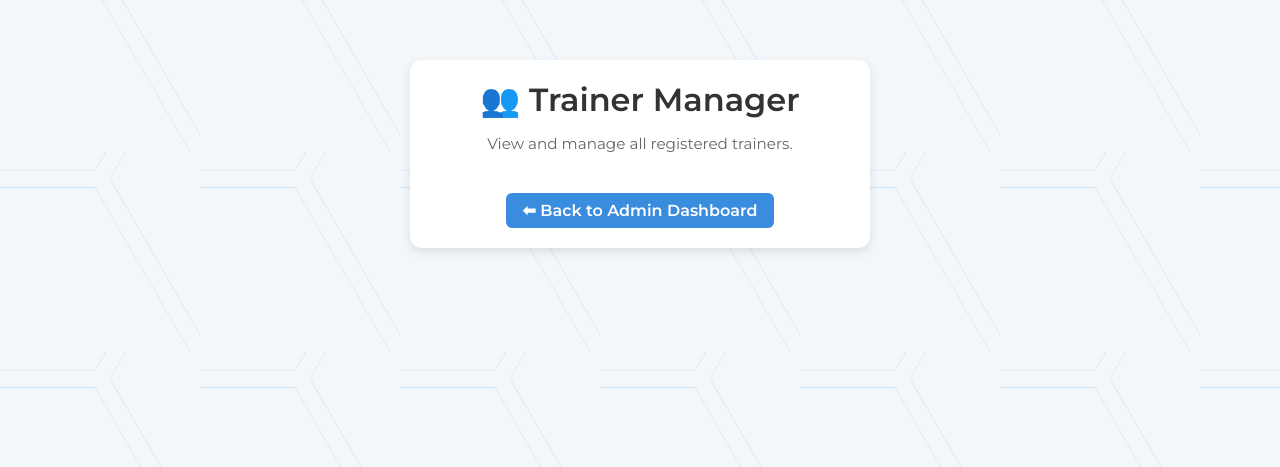
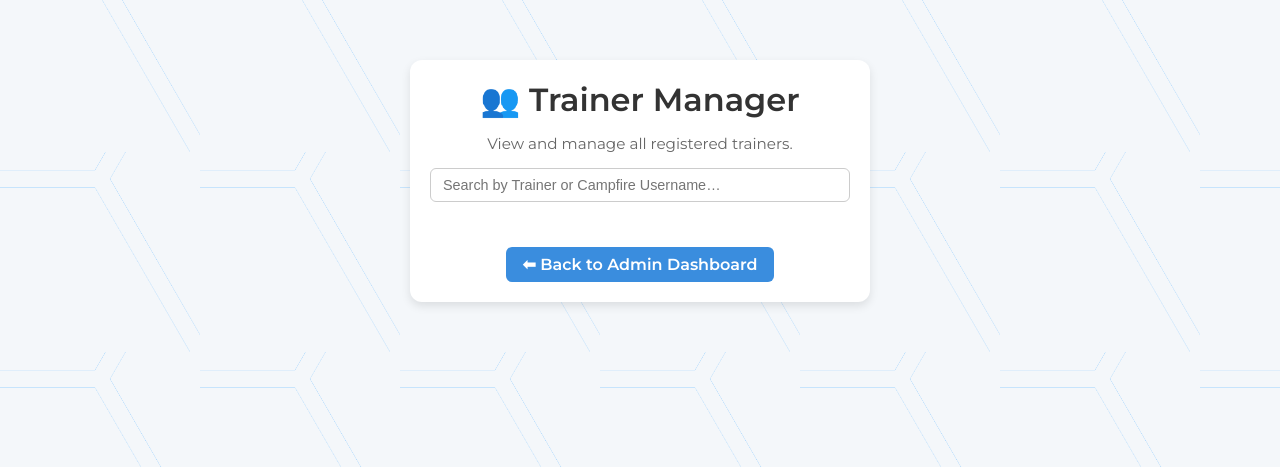
Before and after one commit to raidingdoncaster/JigglyLogin, a Flask app: template templates/admin_trainers.html in a window 1280 px wide. Shown: the part 48-515 px from the top of the page. Run offline with Flask 3, Linux system fonts and the light colour scheme; the template is opened without the code that fills it, so the values that code supplies are empty; parts of the project's set-up code (start-up, migrations or seed data) failed here and were passed over.

Commit message:
Auto-deploy update (20250927-2227-3ec0b90)

```diff
--- a/templates/admin_trainers.html
+++ b/templates/admin_trainers.html
@@ -7,10 +7,18 @@
   <p>View and manage all registered trainers.</p>
 </div>
 
+<!-- Live Search Bar -->
+<div class="search-bar">
+  <input type="text" id="trainerSearch" placeholder="Search by Trainer or Campfire Username…">
+</div>
+
 <!-- All Trainers -->
-<div class="trainer-grid">
+<div class="trainer-grid" id="trainerGrid">
   {% for t in all_trainers %}
-    <a href="{{ url_for('admin_trainer_detail', username=t.trainer_username) }}" class="trainer-card">
+    <a href="{{ url_for('admin_trainer_detail', username=t.trainer_username) }}"
+       class="trainer-card"
+       data-username="{{ t.trainer_username | lower }}"
+       data-campfire="{{ (t.campfire_username or '') | lower }}">
       <img src="{{ url_for('static', filename='avatars/' ~ t.avatar_icon) }}"
            alt="Avatar" class="avatar">
       <h4>{{ t.trainer_username }}</h4>
@@ -27,14 +35,24 @@
 <style>
 .admin-header {
   text-align:center;
-  margin-bottom:20px;
+  margin-bottom:10px;
 }
-.admin-header h1 {
-  margin:0;
+.admin-header h1 { margin:0; }
+.admin-header p { color:#666; font-size:0.95em; }
+
+/* Search Bar */
+.search-bar {
+  display:flex;
+  justify-content:center;
+  margin:15px 0 25px;
 }
-.admin-header p {
-  color:#666;
-  font-size:0.95em;
+.search-bar input {
+  width:100%;
+  max-width:420px;
+  padding:8px 12px;
+  border:1px solid #ccc;
+  border-radius:6px;
+  font-size:0.9em;
 }
 
 /* Trainer Grid */
@@ -42,7 +60,6 @@
   display:grid;
   grid-template-columns:repeat(auto-fill, minmax(160px, 1fr));
   gap:15px;
-  margin-top:20px;
 }
 .trainer-card {
   background:#fff;
@@ -87,4 +104,25 @@
 }
 </style>
 
+<script>
+// 🔎 Live filter for trainers
+document.addEventListener("DOMContentLoaded", () => {
+  const searchInput = document.getElementById("trainerSearch");
+  const cards = document.querySelectorAll("#trainerGrid .trainer-card");
+
+  searchInput.addEventListener("input", () => {
+    const query = searchInput.value.toLowerCase();
+    cards.forEach(card => {
+      const username = card.dataset.username || "";
+      const campfire = card.dataset.campfire || "";
+      if (username.includes(query) || campfire.includes(query)) {
+        card.style.display = "block";
+      } else {
+        card.style.display = "none";
+      }
+    });
+  });
+});
+</script>
+
 {% endblock %}
```
